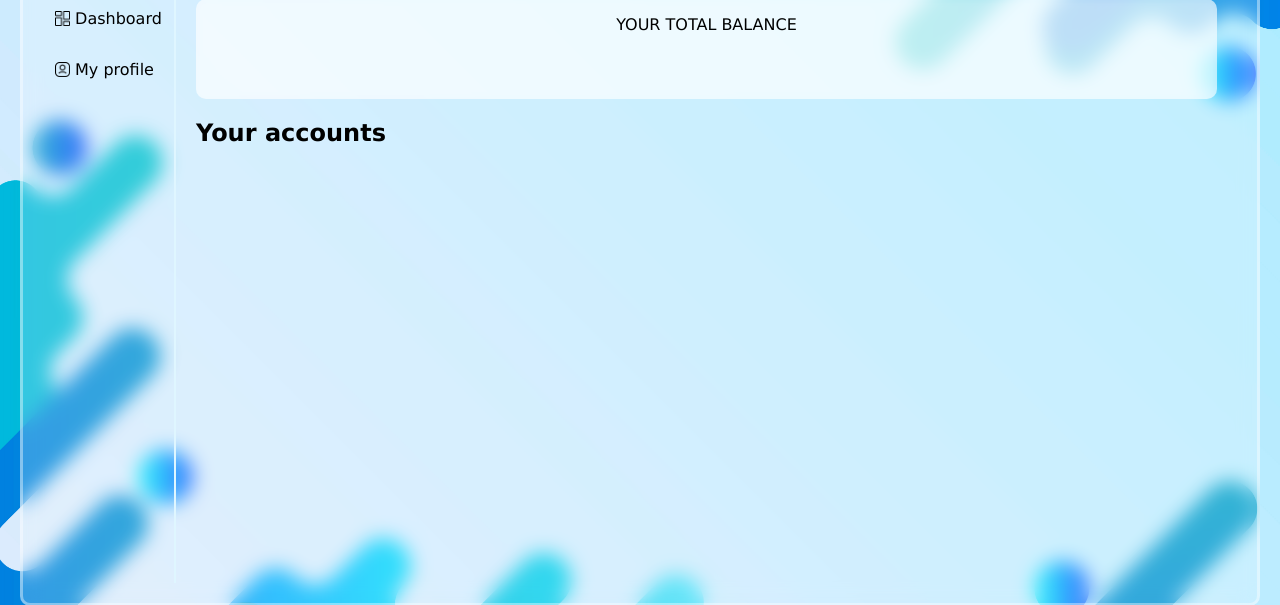
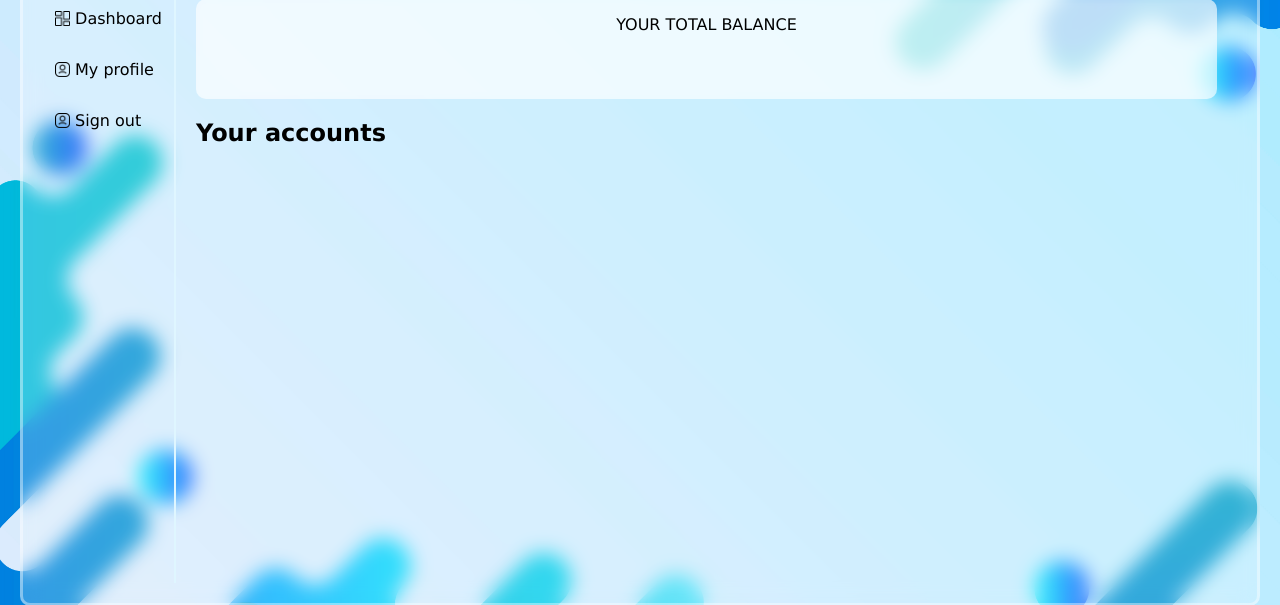
Before and after one commit to samlama111/KEA-Python-Django-Bank, a Django app: template kea_bank/account_management_app/templates/account_management_app/index.html in a window 1280 px wide. Shown: the part 174-779 px from the top of the page. Run offline with Django 4.2, Linux system fonts and the light colour scheme; the template is opened without the code that fills it, so the values that code supplies are empty; some libraries are stand-ins or nearby versions.

Commit message:
Added sign out to dashboard

```diff
--- a/kea_bank/account_management_app/templates/account_management_app/base.html
+++ b/kea_bank/account_management_app/templates/account_management_app/base.html
@@ -28,8 +28,14 @@
                 </a>
                 <a id="nav" href="{% url 'account_management_app:my_profile' customer.id %}">
                     <div class="link-wrapper">
-                        <img id="icon" src="{% static 'images/user.png' %}" alt="dashboard">
+                        <img id="icon" src="{% static 'images/user.png' %}" alt="profile">
                         <p>My profile</p>
+                    </div>
+                </a>
+                <a id="nav" href="{% url 'login_app:logout' %}">
+                    <div class="link-wrapper">
+                        <img id="icon" src="{% static 'images/user.png' %}" alt="profile">
+                        <p>Sign out</p>
                     </div>
                 </a>
             </nav>
```
